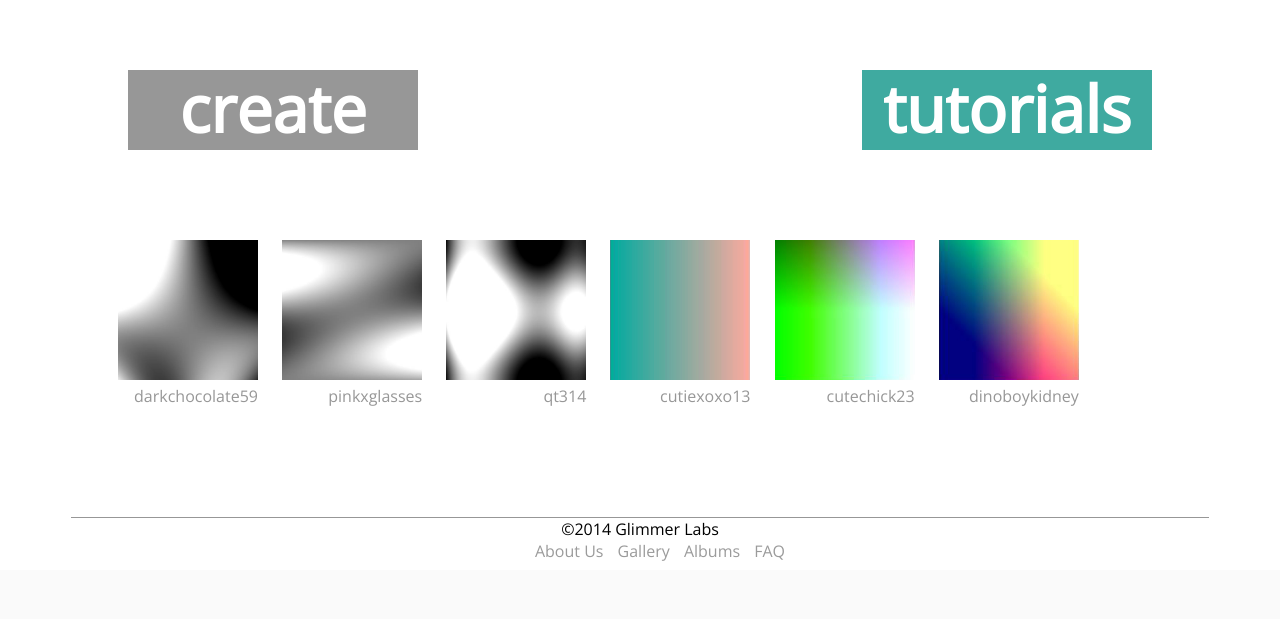
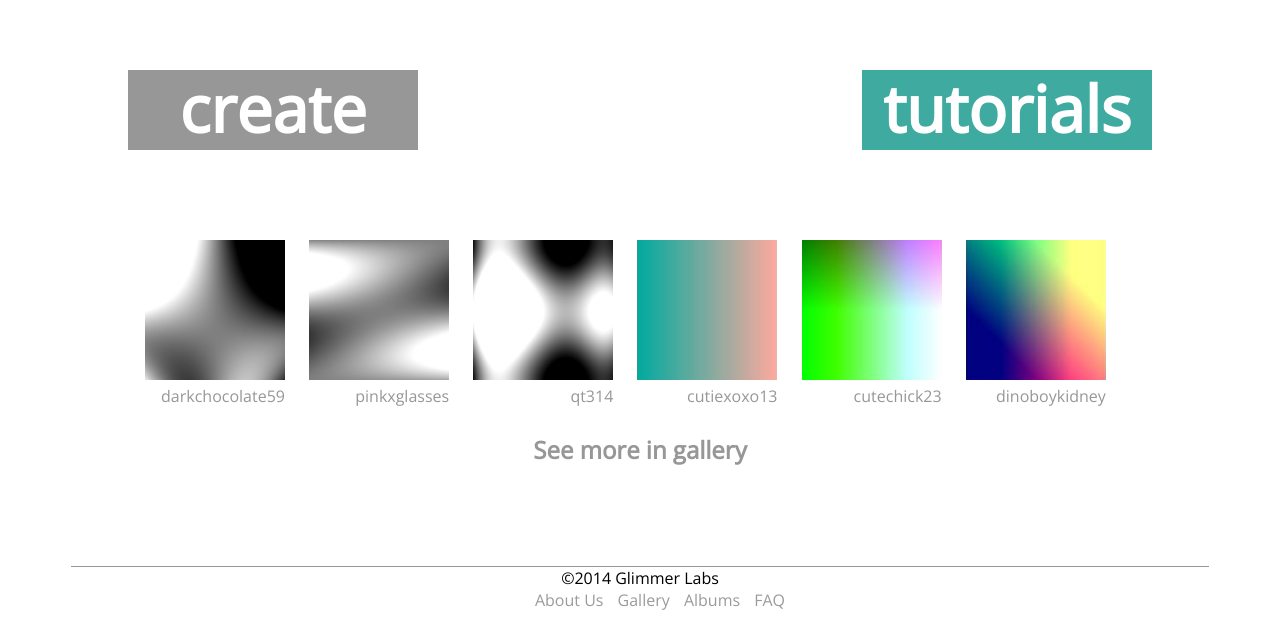
Before and after one commit to GlimmerLabs/MathOverImages, a PHP site: page / in a window 1280 px wide. Shown: the part 500-1119 px from the top of the page. Before the commit the page ends 1061 px from the top, so only its background shows below. Run offline with PHP 8.4, Linux system fonts and the light colour scheme.

Commit message:
Center sample images on index.html

```diff
--- a/Site/css/styles.css
+++ b/Site/css/styles.css
@@ -48,6 +48,17 @@ header nav li {
   display: inline-block;
 
 }
+/* End of Header */
+
+
+#main {
+  margin:100px;
+}
+
+#featuredImage {
+  text-align: center;
+}
+
 
 #create {
   height:80px;
@@ -100,39 +111,51 @@ header nav li {
   clear:both;
   margin:0 auto;
 
+
 }
 
 
 #galleryImages figure {
   display:inline-block;
   margin: 10px;
-
 }
 
 #galleryImages figure img{
   height: 140px;
   width: 140px;
 
-
 }
 
 #galleryImages figcaption{
   text-align:right;
   color: #979797;
+}
+
+#galleryImages h1 {
+  font-size:1.5em;
+  text-align:center;
+
 
 }
 
-
-/* End of Header */
+#galleryImages a {
+  color: #979797;
+  text-decoration:none;
 
 
-#main {
-  margin:100px;
 }
 
-#featuredImage {
-  text-align: center;
+#galleryImages a:hover {
+  color: #666;
 }
+
+#figset {
+
+  margin:0 auto;
+  width: 1010px;
+
+}
+
 
 
 /* Footer */
--- a/Site/index.html
+++ b/Site/index.html
@@ -36,31 +36,45 @@
                     </div></a>
             </div>
             <div id='galleryImages'>
+                <div id='figset'>
+                    <a href='#'>
                         <figure>
                             <img src ='images/samples/bw0.jpg' alt='An example black and white image by user darkchocolate59' />
                             <figcaption>darkchocolate59</figcaption>
                         </figure>
+                    </a>
+                    <a href='#'>
                         <figure>
                             <img src ='images/samples/bw1.jpg' alt='An example black and white image by user pinkxglasses' />
                             <figcaption>pinkxglasses</figcaption>
                         </figure>
+                    </a>
+                    <a href='#'>
                         <figure>
                             <img src ='images/samples/bw2.jpg' alt='An example black and white image by user qt314' />
                             <figcaption>qt314</figcaption>
                         </figure>
+                    </a>
+                    <a href='#'>
                         <figure>
                             <img src ='images/samples/color0.jpg' alt='An example black and white image by user cutiexoxo13' />
                             <figcaption>cutiexoxo13</figcaption>
                         </figure>
+                    </a>
+                    <a href='#'>
                         <figure>
                             <img src ='images/samples/color1.jpg' alt='An example black and white image by user cutechick23' />
                             <figcaption>cutechick23</figcaption>
                         </figure>
+                    </a>
+                    <a href='#'>
                         <figure>
                             <img src ='images/samples/color2.jpg' alt='An example black and white image by user dinoboykidney' />
                             <figcaption>dinoboykidney</figcaption>
                         </figure>
-
+                    </a>
+                </div>
+                <h1><a href='#'>See more in gallery</a></h1>
             </div>
 
         </div>
```
Lines whose indentation alone changed are shown as unchanged.
